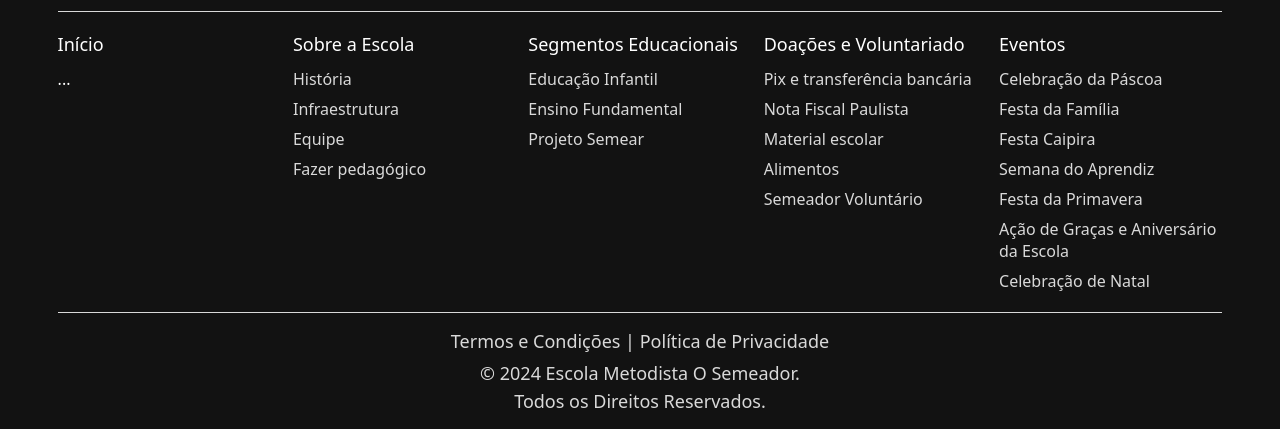
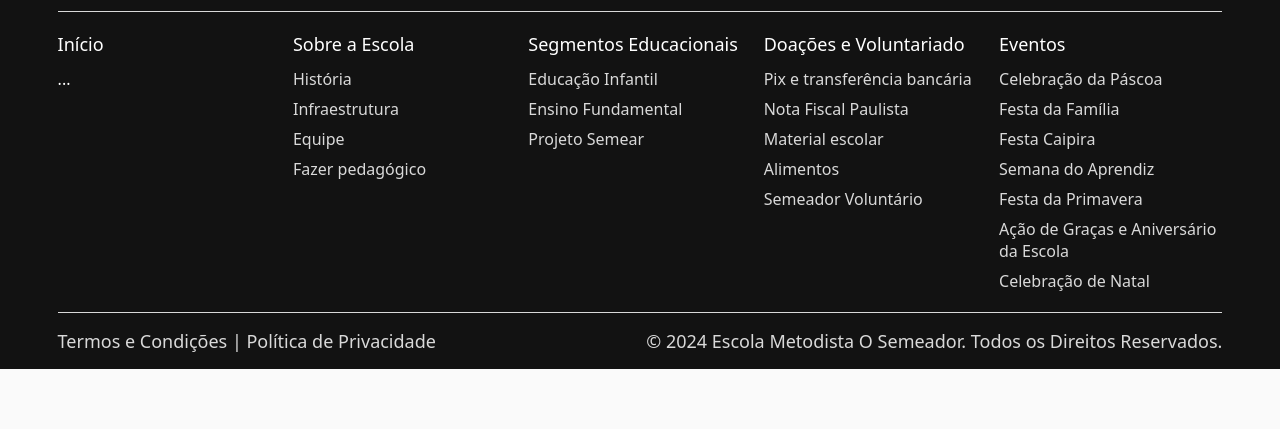
Before and after one commit to escola-metodista-o-semeador/site-semeador, a plain HTML site: page frontend/pages/index.html in a window 1280 px wide. Shown: the part 969-1398 px from the top of the page. After the commit the page ends 1338 px from the top, so only its background shows below. Drawn offline with Linux system fonts and the light colour scheme.

Commit message:
footer legal para desktop.

```diff
--- /dev/null
+++ b/frontend/styles/layout/footer/footer-legal-desktop.css
@@ -0,0 +1,10 @@
+@charset "UTF-8";
+/* Footer legal para tablets */
+#footer-legal {
+  display: flex;
+  flex-direction: row;
+  justify-content: space-between;
+}
+#footer-copyright span {
+  display: inline;
+}
--- a/frontend/styles/main.css
+++ b/frontend/styles/main.css
@@ -49,3 +49,5 @@
 /* Footer navigation */
 @import url("layout/footer/footer-nav-tablet.css") screen and (min-width: 600px);
 @import url("layout/footer/footer-nav-desktop.css") screen and (min-width: 1024px);
+/* Footer legal */
+@import url("layout/footer/footer-legal-desktop.css") screen and (min-width: 984px);
```
